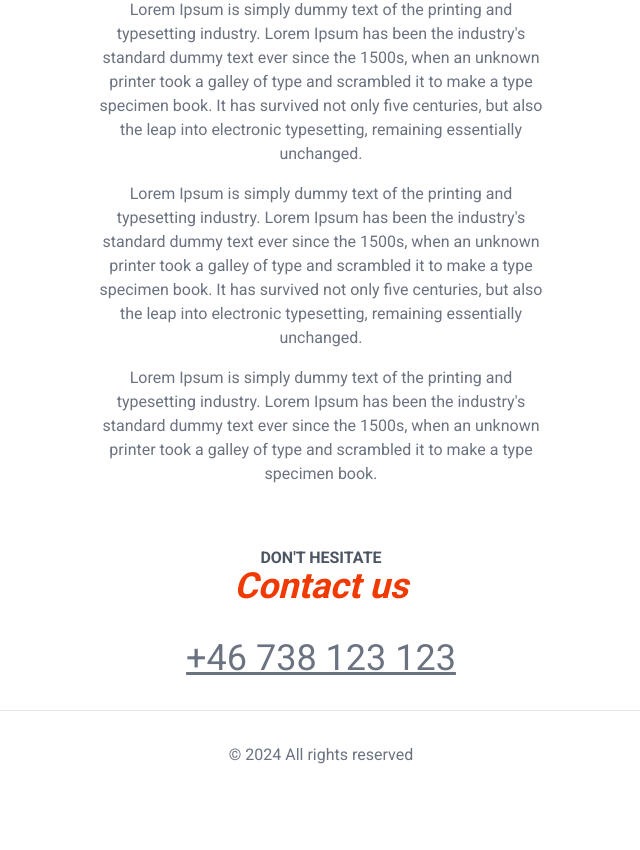
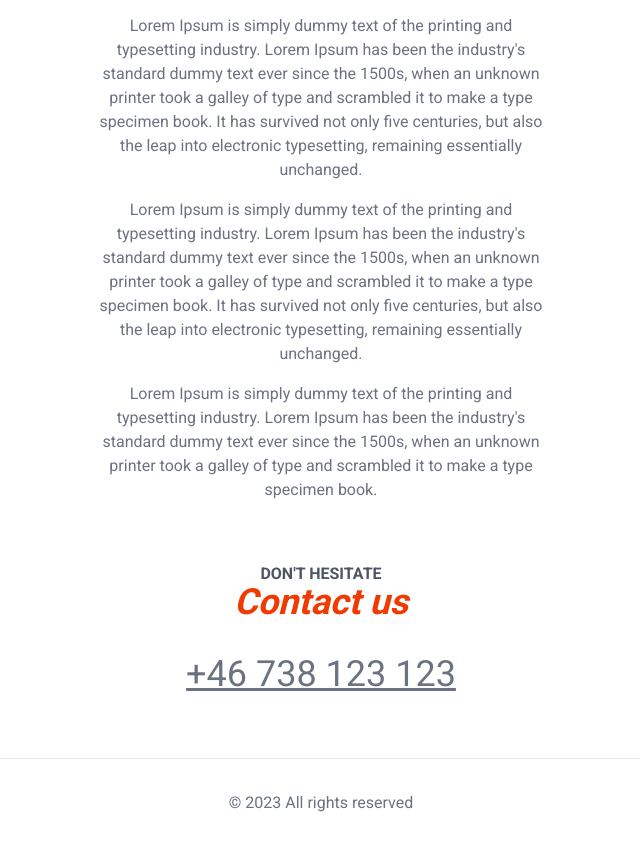
Before and after one commit to Edyane/food-ordering, a Next.js app in the folder food-ordering/: page / in a window 1280 px wide. Shown: the part 1154-2004 px from the top of the page, without its empty margins (319-959 px from the left). Before the commit the page ends 1953 px from the top, so only its background shows below. Built offline with nearby package versions, Linux system fonts and the light colour scheme.

Commit message:
fix: adicionando ajustes de layout

```diff
--- a/food-ordering/src/app/layout.js
+++ b/food-ordering/src/app/layout.js
@@ -1,11 +1,8 @@
+import Header from "@/components/layout/Header";
 import { Roboto } from "next/font/google";
 import "./globals.css";
-import Header from "@/components/layout/Header";
 
-const roboto = Roboto({
-	subsets: ["latin"],
-	weight: ["100", "300", "400", "500", "700", "900"],
-});
+const roboto = Roboto({ subsets: ["latin"], weight: ["400", "500", "700"] });
 
 export const metadata = {
 	title: "Create Next App",
@@ -14,15 +11,15 @@ export const metadata = {
 
 export default function RootLayout({ children }) {
 	return (
-		<html lang="en">
+		<html lang="en" className="scroll-smooth">
 			<body className={roboto.className}>
-				<main className="max-w-4xl mx-auto">
+				<main className="max-w-4xl mx-auto p-4">
 					<Header />
 					{children}
+					<footer className="border-t p-8 text-center text-gray-500 mt-16">
+						&copy; 2023 All rights reserved
+					</footer>
 				</main>
-				<footer className="border-t p-8 text-center text-gray-500">
-					&copy; 2024 All rights reserved
-				</footer>
 			</body>
 		</html>
 	);
```
